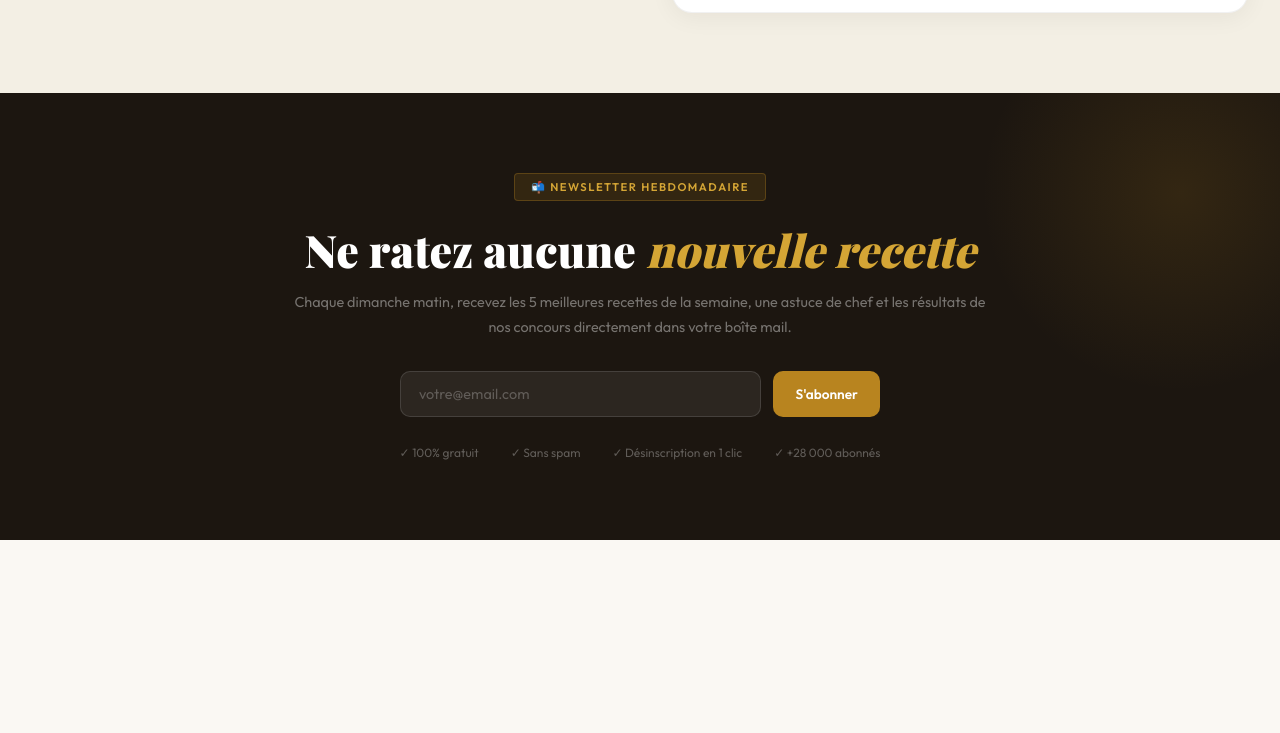
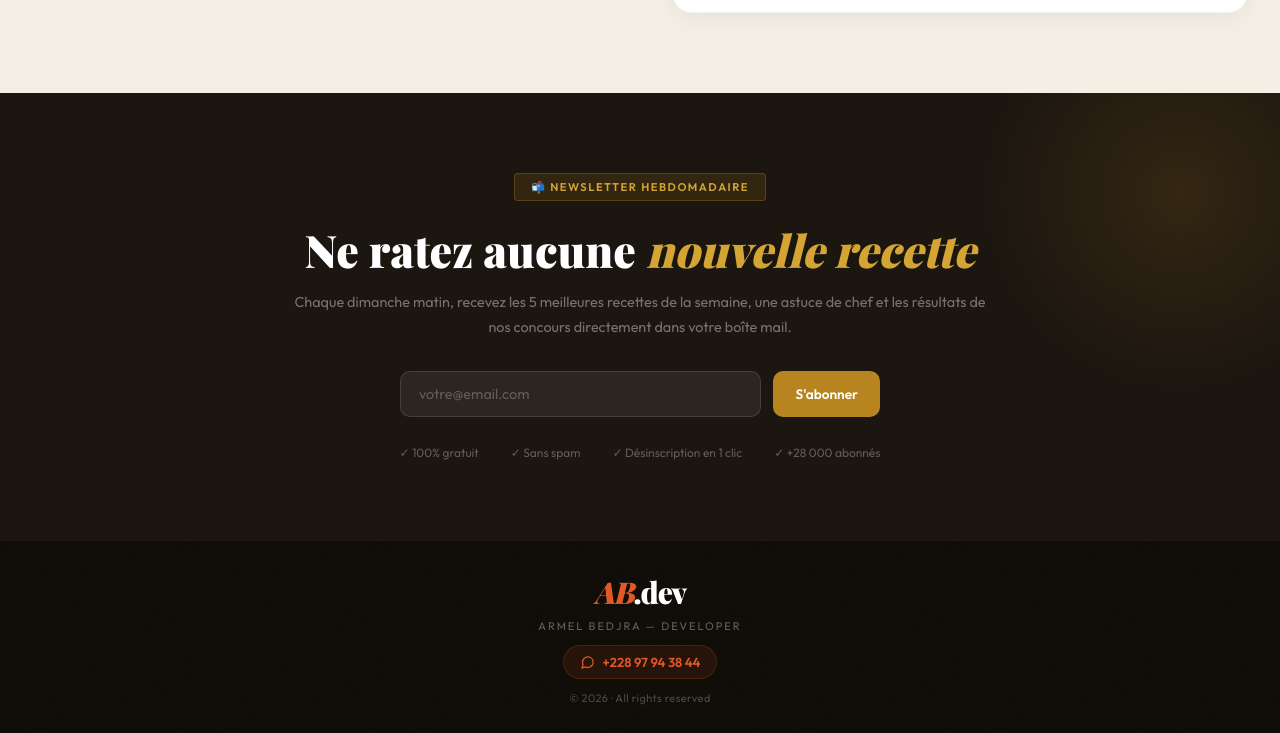
Before and after one commit to bedjra/CusineAZ, a plain HTML site: page index.html in a window 1280 px wide. Shown: the part 6605-7338 px from the top of the page. Before the commit the page ends 7145 px from the top, so only its background shows below. Drawn offline with nearby package versions, Linux system fonts and the light colour scheme; a web font is replaced by a local one.

Commit message:
Update 30 June 2026

```diff
--- a/index.html
+++ b/index.html
@@ -1514,6 +1514,17 @@ footer{
 <!-- ═══════════ FOOTER ═══════════ -->
 
 
+<footer class="ab-footer">
+  <div class="ab-footer__logo">
+    <span class="ab-footer__logo-ab">AB</span><span class="ab-footer__logo-dev">.dev</span>
+  </div>
+  <p class="ab-footer__sub">Armel BEDJRA — Developer</p>
+  <a class="ab-footer__whatsapp" href="https://wa.me/22897943844" target="_blank" rel="noopener noreferrer">
+    <svg xmlns="http://www.w3.org/2000/svg" width="15" height="15" viewBox="0 0 24 24" fill="none" stroke="currentColor" stroke-width="2" stroke-linecap="round" stroke-linejoin="round" aria-hidden="true"><path d="M21 11.5a8.38 8.38 0 0 1-.9 3.8 8.5 8.5 0 0 1-7.6 4.7 8.38 8.38 0 0 1-3.8-.9L3 21l1.9-5.7a8.38 8.38 0 0 1-.9-3.8 8.5 8.5 0 0 1 4.7-7.6 8.38 8.38 0 0 1 3.8-.9h.5a8.48 8.48 0 0 1 8 8v.5z"/></svg>
+    +228 97 94 38 44
+  </a>
+  <p class="ab-footer__copy">© 2026 · All rights reserved</p>
+</footer>
 
 <script>
 /* ── SCROLL BAR ── */
```
